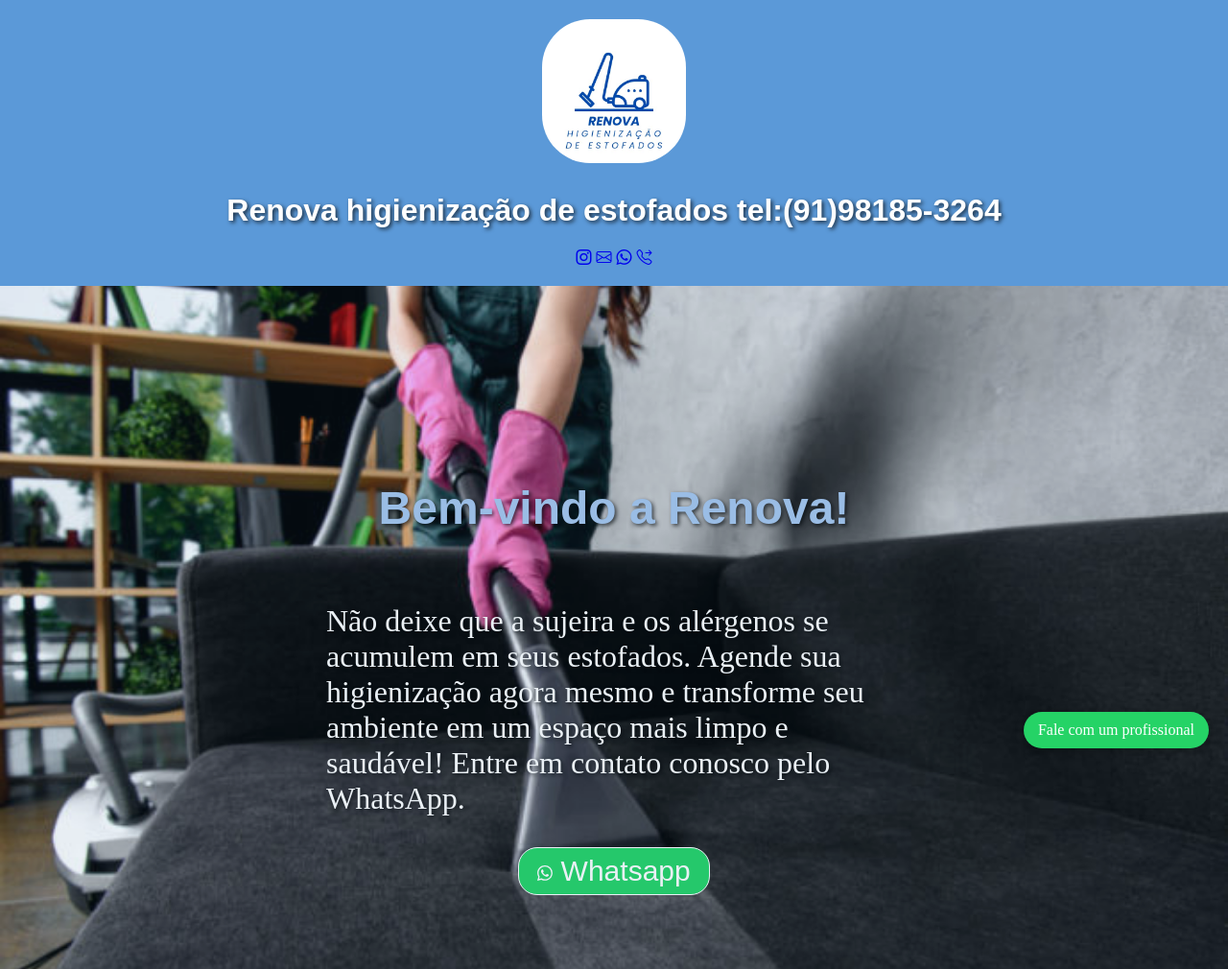
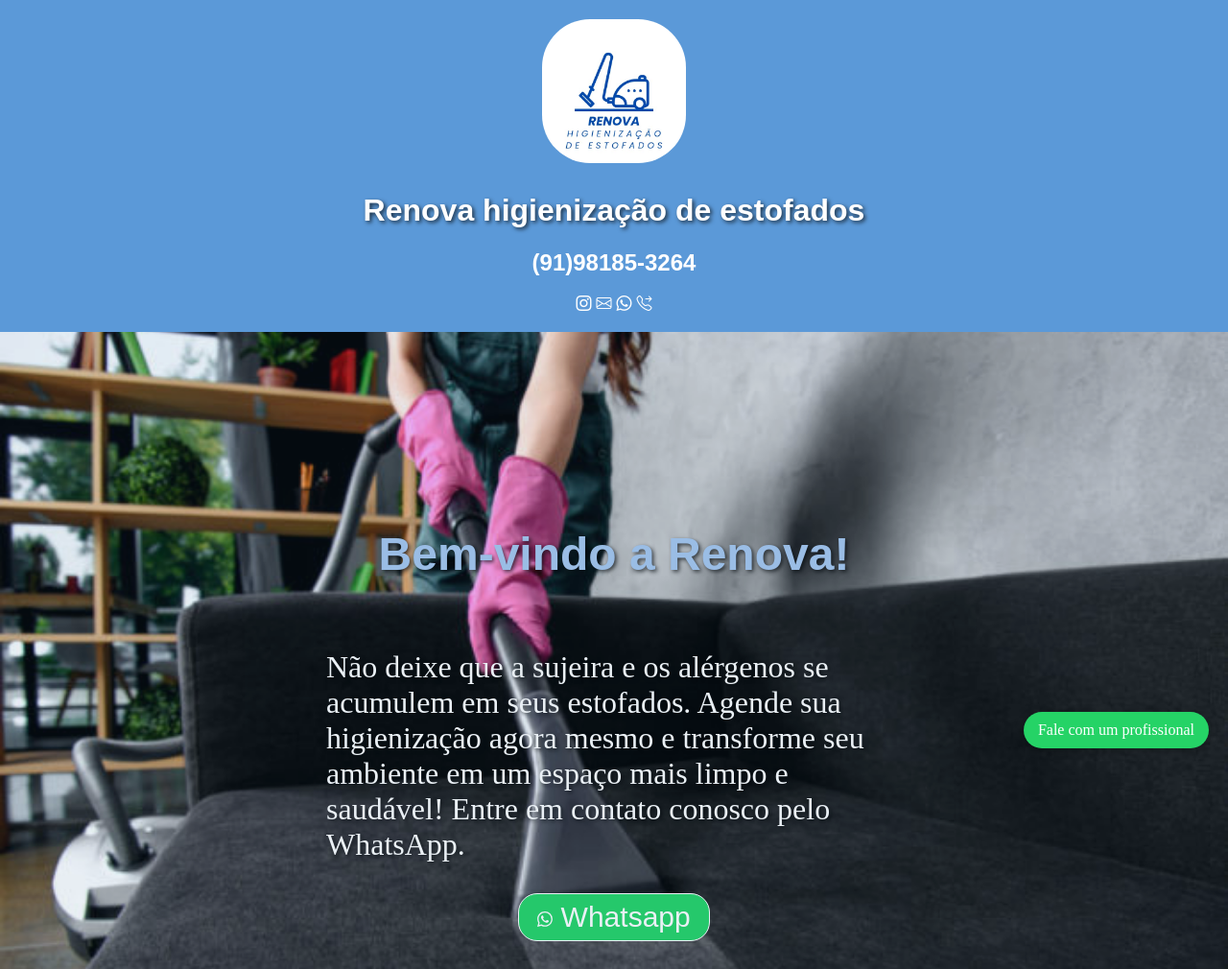
Before and after one commit to jean-full/higrenova, a plain HTML site: page index.html in a window 1280 px wide. Shown: the top 1010 px of the page at 96% size. Drawn offline with nearby package versions, Linux system fonts and the light colour scheme.

Commit message:
Add files via upload

```diff
--- a/index.html
+++ b/index.html
@@ -11,7 +11,8 @@
     <header>
         <img src="./source/img/Imagem do WhatsApp de 2024-09-29 à(s) 18.06.02_1c59f15a.jpg" alt="Logo" class="logo">
         <div class="contato">
-            <h1 class="titulo-1" >Renova higienização de estofados tel:(91)98185-3264</h1>
+            <h1 class="titulo-1" >Renova higienização de estofados</h1>
+            <h2 class="tel">(91)98185-3264</h2>
         <div class="icones">
             <a href="https://www.instagram.com/higrenova?igsh=MXNhajB6dnQ3NGVtcQ=="><i class="bi bi-instagram"></i></a>
             <a href="mailto:higrenova@gmail.com"><i class="bi bi-envelope"> </i></a>
--- a/source/style.css
+++ b/source/style.css
@@ -46,6 +46,12 @@ header .titulo-1 {
 
 .contato {
     margin-top: 10px;
+}
+.icones a {
+    color: white;
+}
+.tel {
+    text-align: center;
 }
 
 .landing {
```
